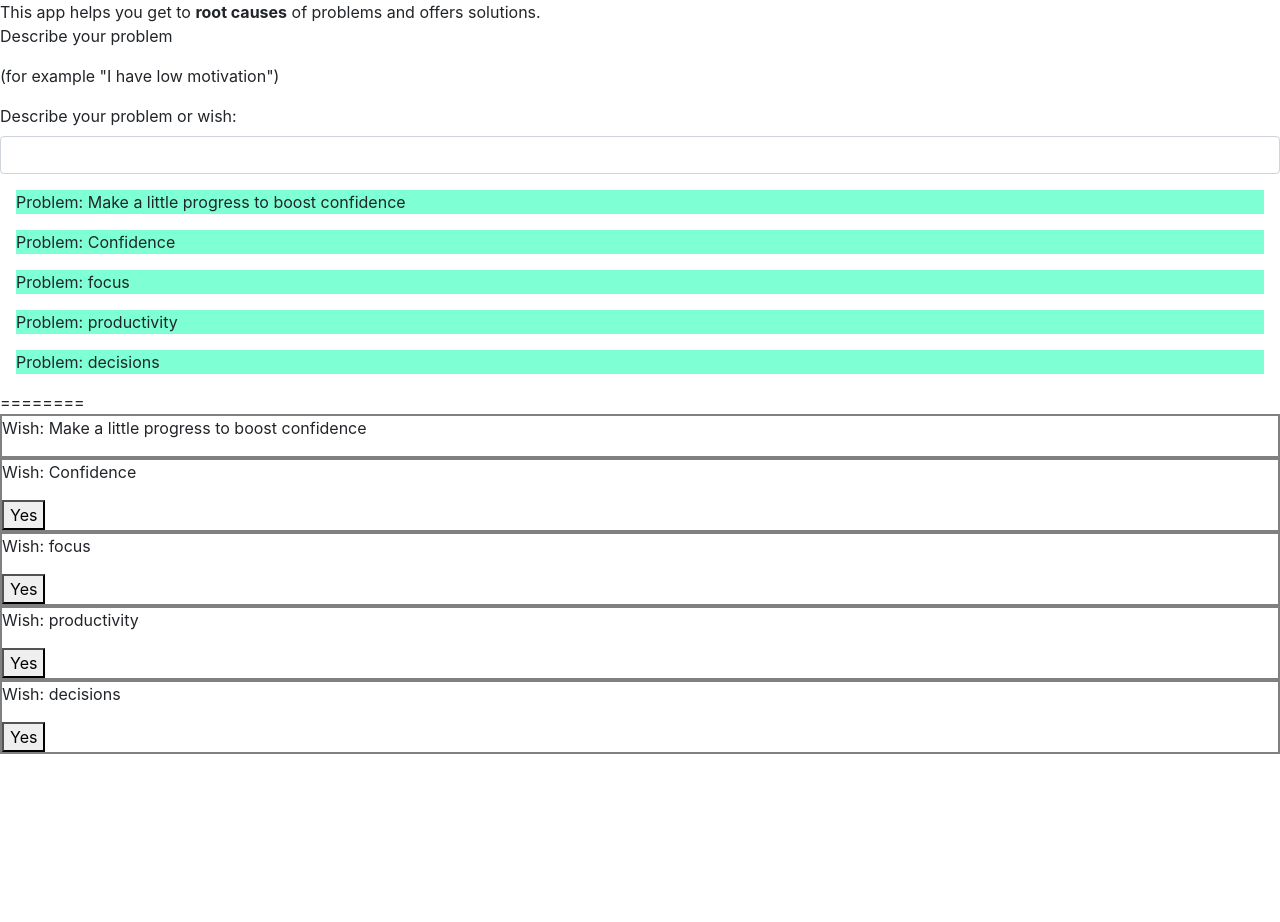
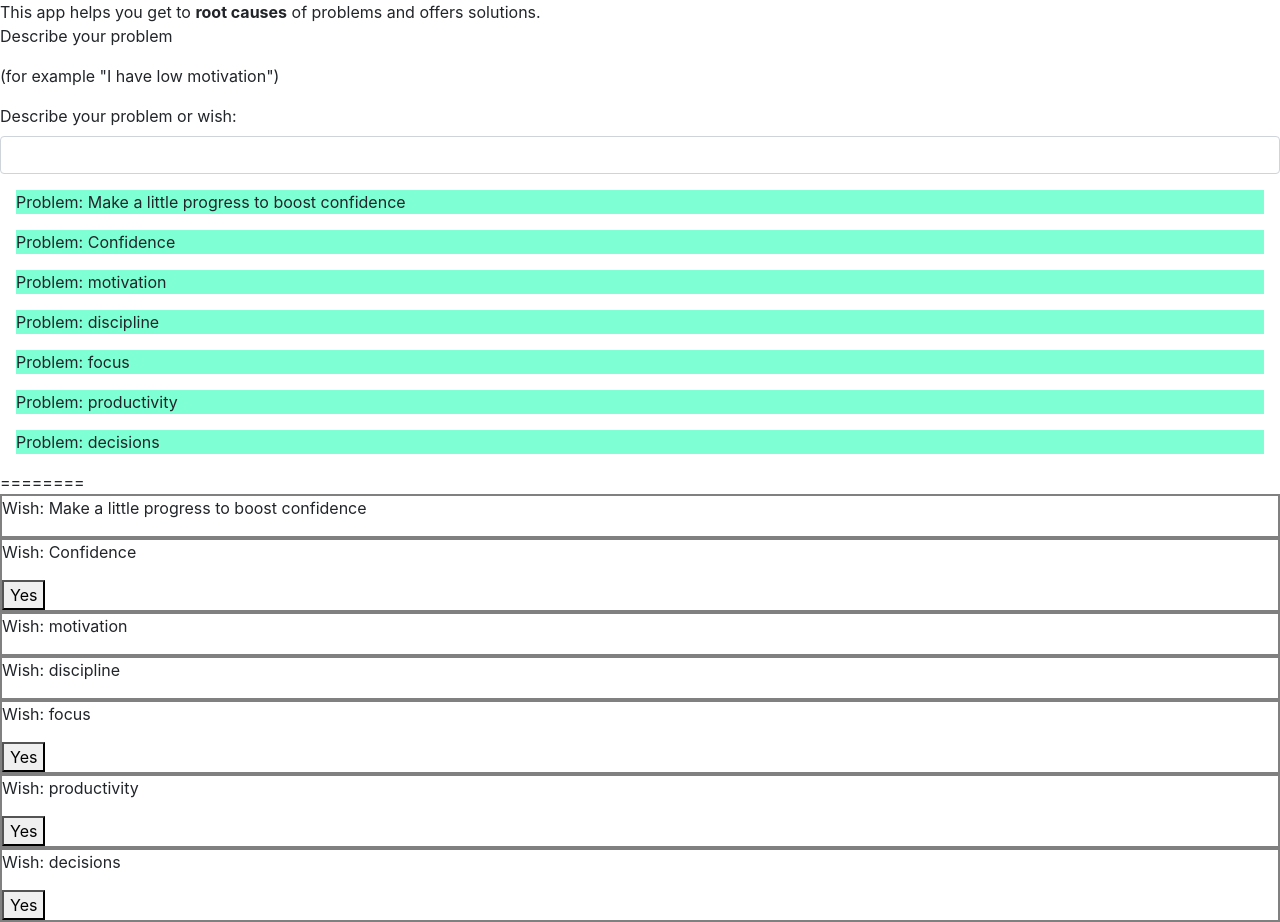
Before and after one commit to karol-depka/lifedvisor, an Angular app: page / in a window 1280 px wide. Before the commit the page ends 800 px from the top, so only its background shows below. Built offline with nearby package versions, Linux system fonts and the light colour scheme.

Commit message:
Add motivation and discipline stubs

```diff
--- a/src/app/core/hints_problems_questions.data.ts
+++ b/src/app/core/hints_problems_questions.data.ts
@@ -19,6 +19,9 @@ export class Questions {
     ]
   }
 
+  'motivation' = {}
+  'discipline' = {}
+
   'focus' = {
     ifYes: [
       {
@@ -33,6 +36,8 @@ export class Questions {
     ifYes: [
       this.confidence,
       this.focus,
+      this.motivation,
+      this.discipline,
     ]
   }
 
@@ -60,6 +65,10 @@ export class Questions {
 function processQuestions(questions: Questions) {
   for ( const key of Object.keys(questions) ) {
     let value = questions[key];
+    if ( ! value ) {
+      value = {}
+      questions[key] = value
+    }
     value.text = value.text || key
     value.id = value.id || key
   }
```
